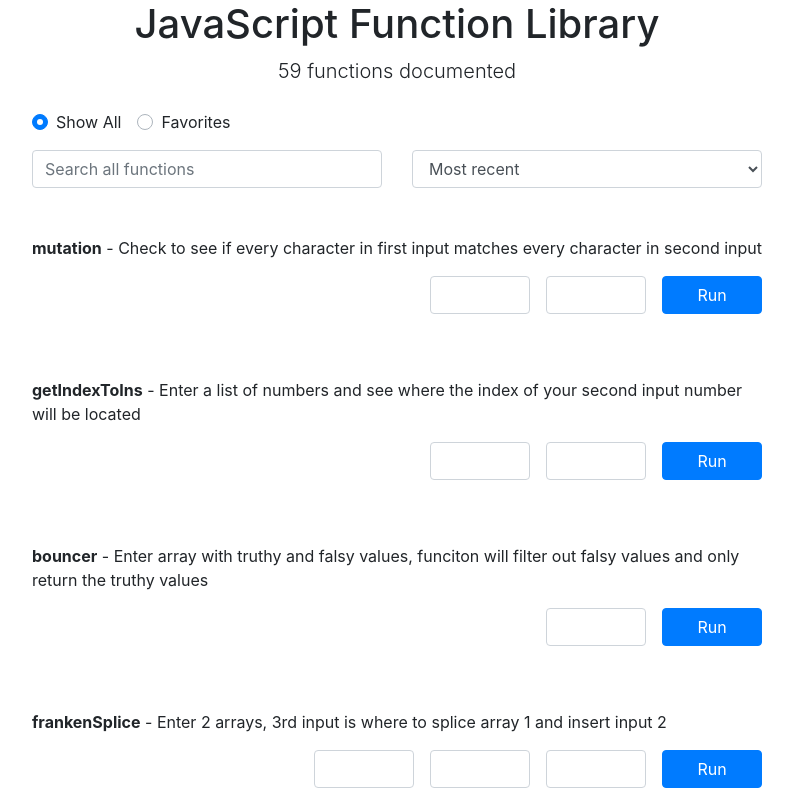
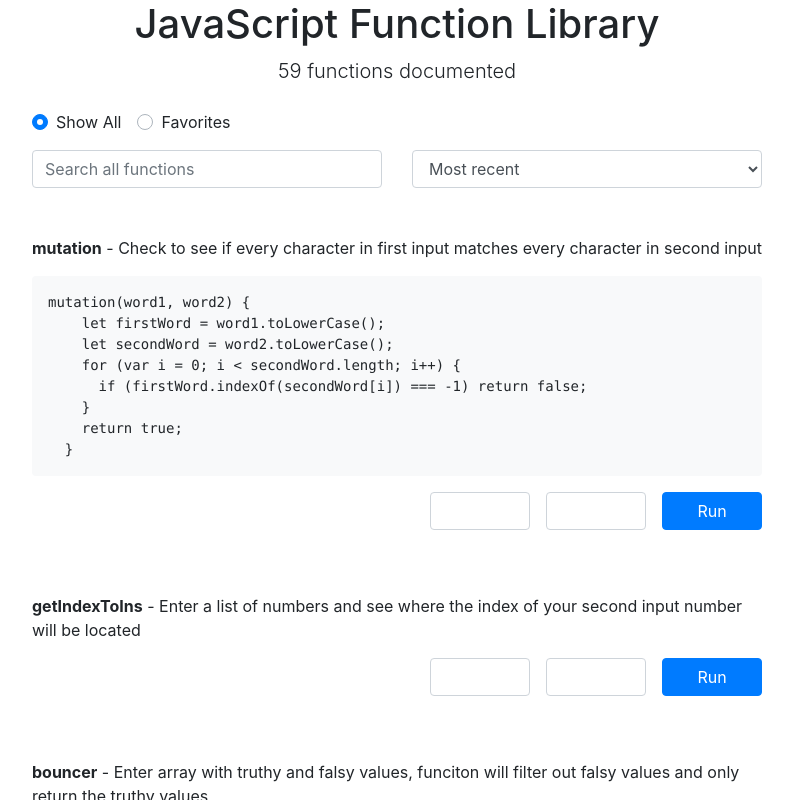
Before and after one commit to jpilapil/react-utility-library, a React (Create React App) app: page / in a window 1280 px wide. Both pictures are taken after a click on the element 640 px from the left and 248 px from the top of the page. Shown: the top 800 px of the page, without its empty margins (243-1036 px from the left). Built offline with nearby package versions, Linux system fonts and the light colour scheme.

Commit message:
add functions to display code and get use inputs

```diff
--- a/src/components/FunctionUI.js
+++ b/src/components/FunctionUI.js
@@ -12,9 +12,37 @@ export default class FunctionUI extends React.Component {
       };
    }
 
+   toggleCodeDisplay() {
+      // shows code if it is hidden, hides if it is shown
+      if (this.state.isCodeDisplayed === false) {
+         this.setState({ isCodeDisplayed: true });
+      } else {
+         this.setState({ isCodeDisplayed: false });
+      }
+   }
+
+   getUserInput() {
+      const props = this.props;
+      console.log(props.name);
+      const inputValues = [];
+      for (let i = 0; i < props.inputs; i++) {
+         // loop through the input of each prop
+         const element = document.getElementById(`input-${props.name}-${i}`); // get the id of each input property name
+         const value = element.value;
+         const convertedValue = convertDataType(value);
+         inputValues.push(convertedValue);
+      }
+      console.log(inputValues);
+      const result = utils[props.name](...inputValues);
+      console.log(result);
+      this.setState({
+         result: JSON.stringify(result),
+         isResultDisplayed: true,
+      });
+   }
+
    render() {
       const props = this.props;
-      console.log(utils.add(4, 5));
       // props = each individual function component from ui.js
       // create function to render inputs
       // loops through each number of inputs, push html input into empty input array
@@ -37,50 +65,32 @@ export default class FunctionUI extends React.Component {
          return inputs;
       }
 
-      function getUserInput() {
-         console.log(props.name);
-         const inputValues = [];
-         for (let i = 0; i < props.inputs; i++) {
-            // loop through the input of each prop
-            const element = document.getElementById(`input-${props.name}-${i}`); // get the id of each input property name
-            const value = element.value;
-            const convertedValue = convertDataType(value);
-            inputValues.push(convertedValue);
-         }
-         console.log(inputValues);
-         const result = utils[props.name](...inputValues);
-         console.log(result);
-      }
-
       return (
          <div className="col-12 col-lg-8 offset-lg-2 mb-5">
-            <p className="name">
+            <p className="name" onClick={() => this.toggleCodeDisplay()}>
                {/* &nbsp; adds white space */}
                <b>{props.name}</b>&nbsp;-&nbsp;{props.desc}
             </p>
-            <pre style={{ display: "none" }}>
-               <code></code>
-            </pre>
+            {this.state.isCodeDisplayed && (
+               <pre>
+                  <code>{String(utils[props.name])}</code>
+               </pre>
+            )}
             <div className="actions float-right">
                {/* input fields */}
                {/* render array of elements */}
                {renderInputs(props.inputs)}
                <button
                   className="btn btn-primary inline-action"
-                  onClick={() => getUserInput()}
+                  onClick={() => this.getUserInput()}
                >
                   Run
                </button>
             </div>
             <div className="clearfix mb-3"></div>
-            <div
-               className="alert alert-primary"
-               style={{ display: "none" }}
-            ></div>
-            <div
-               className="alert alert-danger"
-               style={{ display: "none" }}
-            ></div>
+            {this.state.isResultDisplayed && (
+               <div className="alert alert-primary">{this.state.result}</div>
+            )}
          </div>
       );
    }
--- a/src/data/ui.js
+++ b/src/data/ui.js
@@ -183,8 +183,8 @@ export const uiData = [
    },
    {
       name: "unshift",
-      desc: "Shift value from array",
-      inputs: 1,
+      desc: "Add a number to the beginning of an array",
+      inputs: 2,
       type: "basic",
       typeNum: 100,
       isFavorite: false,
--- a/src/utils/utils.js
+++ b/src/utils/utils.js
@@ -111,11 +111,10 @@ export default class utils {
       return newArray;
    }
 
-   static arrayWithShift() {
-      // removes the first item in array (Pink in this case) with .shift() and displays it when pressing Run
-      let myArray = ["Pink", "Red", "Purple"];
-      let removedFromArray = myArray.shift();
-      return removedFromArray;
+   static unshift(input1, input2) {
+      // adds a number into your array
+      let myArray = input1;
+      return myArray.unshift(input2);
    }
 
    static addAlbum(album) {
```
